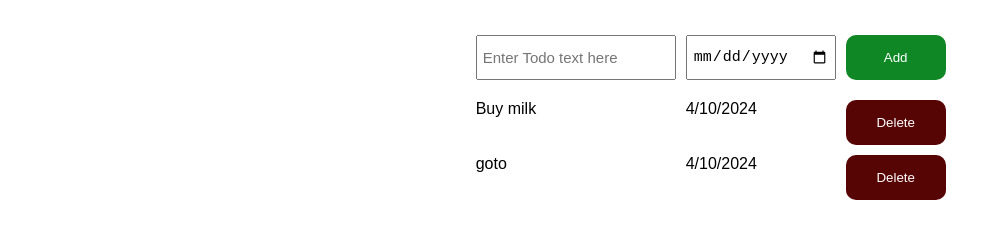
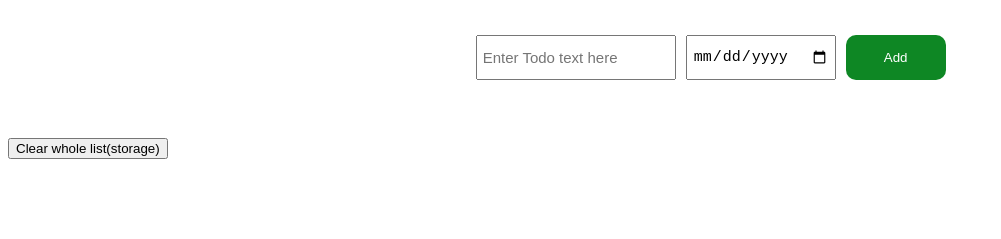
Before and after one commit to n-kaushik1/Javscript-learning-projects, a plain HTML site: page To-do app/todo.html in a window 1280 px wide. Shown: the part 61-300 px from the top of the page, without its empty margins (0-1001 px from the left). Drawn offline with Linux system fonts and the light colour scheme.

Commit message:
to do app updated

```diff
--- a/To-do app/todo.html
+++ b/To-do app/todo.html
@@ -16,6 +16,7 @@
 </div>
     <div class="list bd"></div>
 </div>
+<button class="clear" onclick="clearall();">Clear whole list(storage)</button>
 </body>
 <script src="todo.js"></script>
 </html>
--- a/To-do app/todo.js
+++ b/To-do app/todo.js
@@ -1,6 +1,4 @@
-let todolist =[
-    {item:'Buy milk',duedate:'4/10/2024'},
-    {item:'goto',duedate:'4/10/2024'}];
+let todolist =[];
 display();
 
 function addtodo(){
@@ -8,7 +6,10 @@ function addtodo(){
    let todoItem =inputelment.value;
    let inputdate = document.querySelector('#date');
    let tododate =inputdate.value;
-   todolist.push({item:todoItem,duedate:tododate});
+   if(inputelment.value!=='' || inputdate.value!==''){
+    todolist.push({item:todoItem,duedate:tododate});
+    localStorage.setItem('todolist',JSON.stringify(todolist));
+   }
    inputelment.value='';
    inputdate.value='';
    display();
@@ -16,20 +17,29 @@ function addtodo(){
 
 function display() {
     let displayelement = document.querySelector('.list');
-
+    let newlist = JSON.parse(localStorage.getItem('todolist'));
     let newHtml = '';
-
-    for(let i=0;i<todolist.length;i++){
-       let item = todolist[i].item;
-       let duedate = todolist[i].duedate;
+    if (newlist!==null){
+     for(let i=0;i<newlist.length;i++){
+       let item = newlist[i].item;
+       let duedate = newlist[i].duedate;
        newHtml+=`
-
         <span>${item}</span>
         <span>${duedate}</span>
-        <button class="btn-del" onclick="todolist.splice(${i},1);display();">Delete</button>
+        <button class="btn-del" onclick="del(${i});">Delete</button>
         `;
 
     }
+    }
     displayelement.innerHTML=newHtml;
+}
+function del(i) {
+    todolist.splice(i, 1);
+    localStorage.setItem('todolist', JSON.stringify(todolist));
+    display();
+}
 
+function clearall(){
+    localStorage.clear();
+    display();
 }
```
